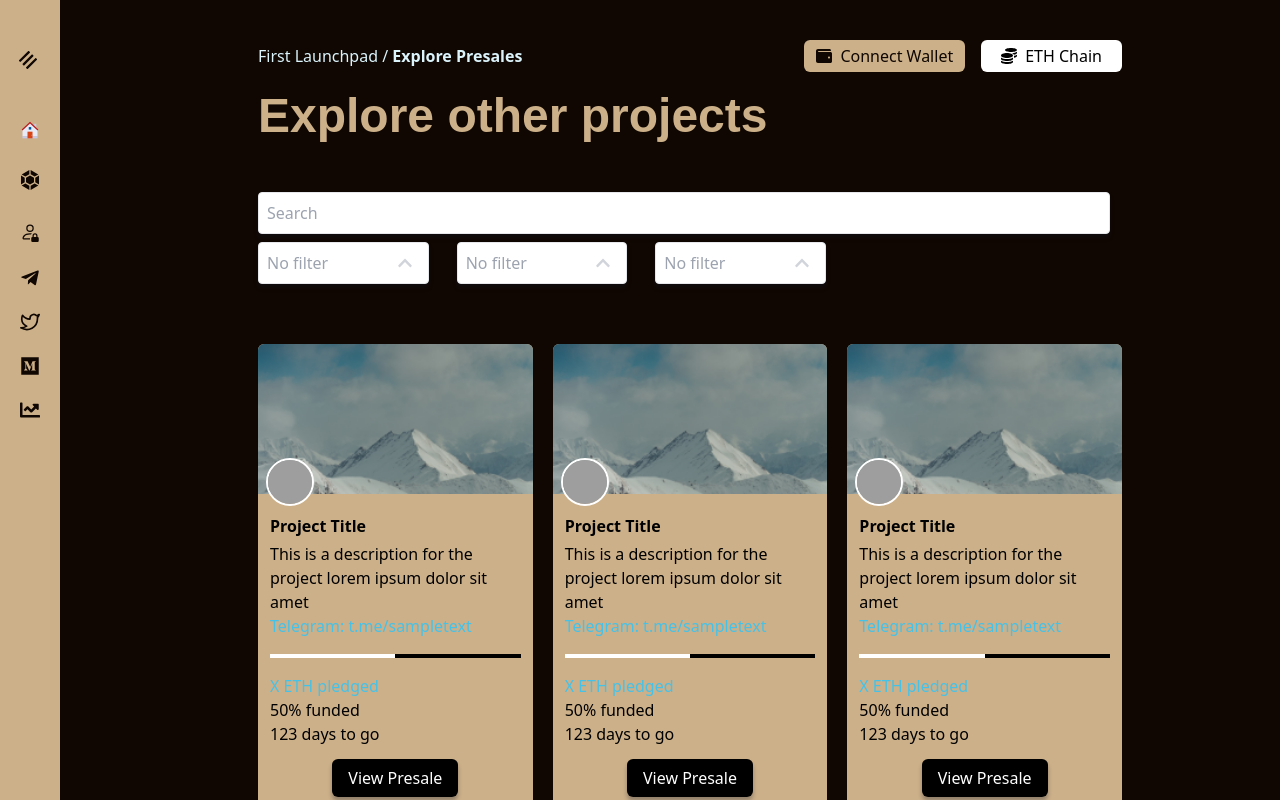
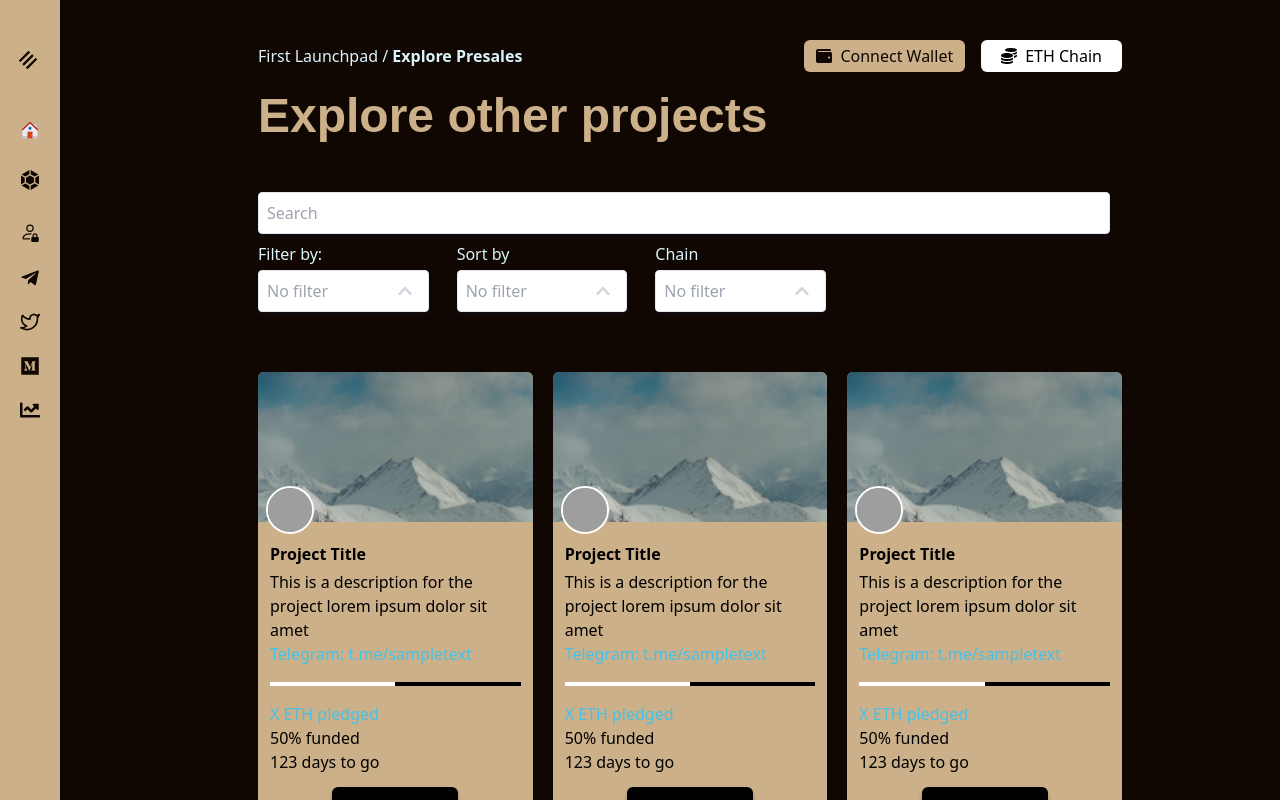
Before and after one commit to Demandtech/gob, a React (Vite) app: page /explore in a window 1280 px wide. Shown: the top 800 px of the page. Built offline with nearby package versions, Linux system fonts and the light colour scheme; grey boxes are pictures that could not be loaded; a web font is replaced by a local one.

Commit message:
fix: select buttons, sidebar behavior and other

```diff
--- a/src/components/Select.jsx
+++ b/src/components/Select.jsx
@@ -1,7 +1,7 @@
 import React, { useState, useRef, useEffect } from 'react'
 import { FaChevronUp, FaChevronDown } from 'react-icons/fa'
 
-const Select = ({ placeholder, option, label }) => {
+const Select = ({ placeholder, option, label, className }) => {
   const [isOpenSelect, setIsOpenSelect] = useState()
   const [value, setValue] = useState()
   const containerRef = useRef(null)
@@ -17,8 +17,8 @@ const Select = ({ placeholder, option, label }) => {
   }, [isOpenSelect])
 
   return (
-    <div className='w-full pr-2 relative input-control '>
-      {label && <label className='mb-1 block'>{label}</label>}
+    <div className={`w-full pr-2 relative input-control ${className}`}>
+      {label && <label className='mb-1 block text-primary'>{label}</label>}
       <div className='relative ' onClick={() => setIsOpenSelect(!isOpenSelect)}>
         <input
           placeholder={placeholder}
@@ -40,7 +40,8 @@ const Select = ({ placeholder, option, label }) => {
             {option?.map((opt, index) => {
               return (
                 <li
-                  className={`py-2 hover:bg-[#fdf7f1] cursor-pointer ${
+                  key={index}
+                  className={`py-2 hover:bg-[#fdf7f1] cursor-pointer text-black ${
                     isOpenSelect ? 'p-5' : 'opacity-0'
                   }  ${option[index] == value ? 'bg-orange-100' : ''}`}
                   onClick={() => {
--- a/src/components/Sidebar.jsx
+++ b/src/components/Sidebar.jsx
@@ -73,6 +73,7 @@ const Sidebar = () => {
   const [isMenuOpenTwo, setIsMenuOpenTwo] = useState(false)
   const menuRef = useRef(null)
   const innerMenuRef = useRef(null)
+  const [disableScroll, setDisableScroll] = useState(false)
 
   const menuRefTwo = useRef(null)
   const innerMenuRefTwo = useRef(null)
@@ -142,6 +143,21 @@ const Sidebar = () => {
     }
   }, [isSidebarOpen])
 
+  const handleMouseEnter = () => {
+    setDisableScroll(true)
+  }
+
+  const handleMouseLeave = () => {
+    setDisableScroll(false)
+  }
+
+  // Apply the 'disable-scroll' class to the body element if scrolling is disabled
+  if (disableScroll) {
+    document.body.classList.add('disable-scroll')
+  } else {
+    document.body.classList.remove('disable-scroll')
+  }
+
   return (
     <>
       <div
@@ -167,6 +183,8 @@ const Sidebar = () => {
       </div>
       <aside
         className={`aside text-primary min-h-screen bottom-0 top-[60px] md:top-0 transition-all duration-300 z-50 fixed md:fixed bg-background`}
+        onMouseEnter={handleMouseEnter}
+        onMouseLeave={handleMouseLeave}
       >
         <div
           className={`transition-all duration-150 ${
--- a/src/index.css
+++ b/src/index.css
@@ -130,6 +130,10 @@ body {
   background: linear-gradient();
 }
 
+.disable-scroll {
+  overflow: hidden;
+}
+
 /* .top-project{
   box-shadow: 0px 4px 4px rgba(15, 23, 42, 0.3);
 } */
--- a/src/pages/Explore.jsx
+++ b/src/pages/Explore.jsx
@@ -3,6 +3,7 @@ import Header from '../components/Header'
 import Input from '../components/Input'
 import ProjectCard from '../components/ProjectCard'
 import Select from '../components/Select'
+import { option } from './SinglePresale'
 
 const projects = [
   {
@@ -95,9 +96,24 @@ const Explore = () => {
       <div>
         <Input placeholder={'Search'} type={'text'} />
         <div className='flex w-full md:w-2/3 gap-5 flex-col md:flex-row pt-2 pb-10'>
-          <Select placeholder={'No filter'} />
-          <Select placeholder={'No filter'} />
-          <Select placeholder={'No filter'} />
+          <Select
+            option={option.filterBy}
+            className={'text-black'}
+            label={'Filter by:'}
+            placeholder={'No filter'}
+          />
+          <Select
+            option={option.sortBy}
+            placeholder={'No filter'}
+            label={'Sort by'}
+            className={'text-black'}
+          />
+          <Select
+            option={option.chain}
+            label={'Chain'}
+            placeholder={'No filter'}
+            className={'text-black'}
+          />
         </div>
         <div className='grid md:grid-cols-2 lg:grid-cols-3 gap-5 mt-5'>
           {projects.map((pro, index) => {
--- a/src/pages/SinglePresale.jsx
+++ b/src/pages/SinglePresale.jsx
@@ -200,12 +200,12 @@ const tabs = [
   },
 ]
 
-const option = {
+export const option = {
   filterBy: [
     'No Filter',
     'KYC',
     'Upcoming',
-    'Inprogress',
+    'Progress',
     'Filled',
     'Ended',
     'Cancelled',
@@ -260,7 +260,7 @@ const BasicTabs = () => {
 
       <div className='hidden md:block h-[1.5px] w-full bg-gray-500 -translate-y-0.5'></div>
       <div className='mt-10 flex items-end flex-col md:flex-row'>
-        <div className='md:w-1/3 lg:w-3/4 w-full'>
+        <div className='md:w-1/3 lg:w-3/4 w-full mb-2 md:mb-0'>
           <Input
             placeholder={'Enter token name or token symbol'}
             className={'mb-0'}
@@ -271,25 +271,26 @@ const BasicTabs = () => {
             option={option.filterBy}
             label={'Filter By'}
             placeholder={'All status'}
+            className={'text-dark'}
           />
           <Select
             option={option.sortBy}
             label={'Sort By'}
             placeholder={'All status'}
+            className={'ttext-dark'}
           />
           <Select
             option={option.chain}
             label={'Chain'}
             placeholder={'All status'}
+            className={'text-dark'}
           />
         </div>
       </div>
       <div className='pt-10 grid md:grid-cols-2 lg:grid-cols-3 gap-5'>
         {projects.projects.map((pro, index) => {
           console.log(pro)
-          return (
-            <SinglePresaleCard {...pro} key={index}/>
-          )
+          return <SinglePresaleCard {...pro} key={index} />
         })}
       </div>
     </section>
```
